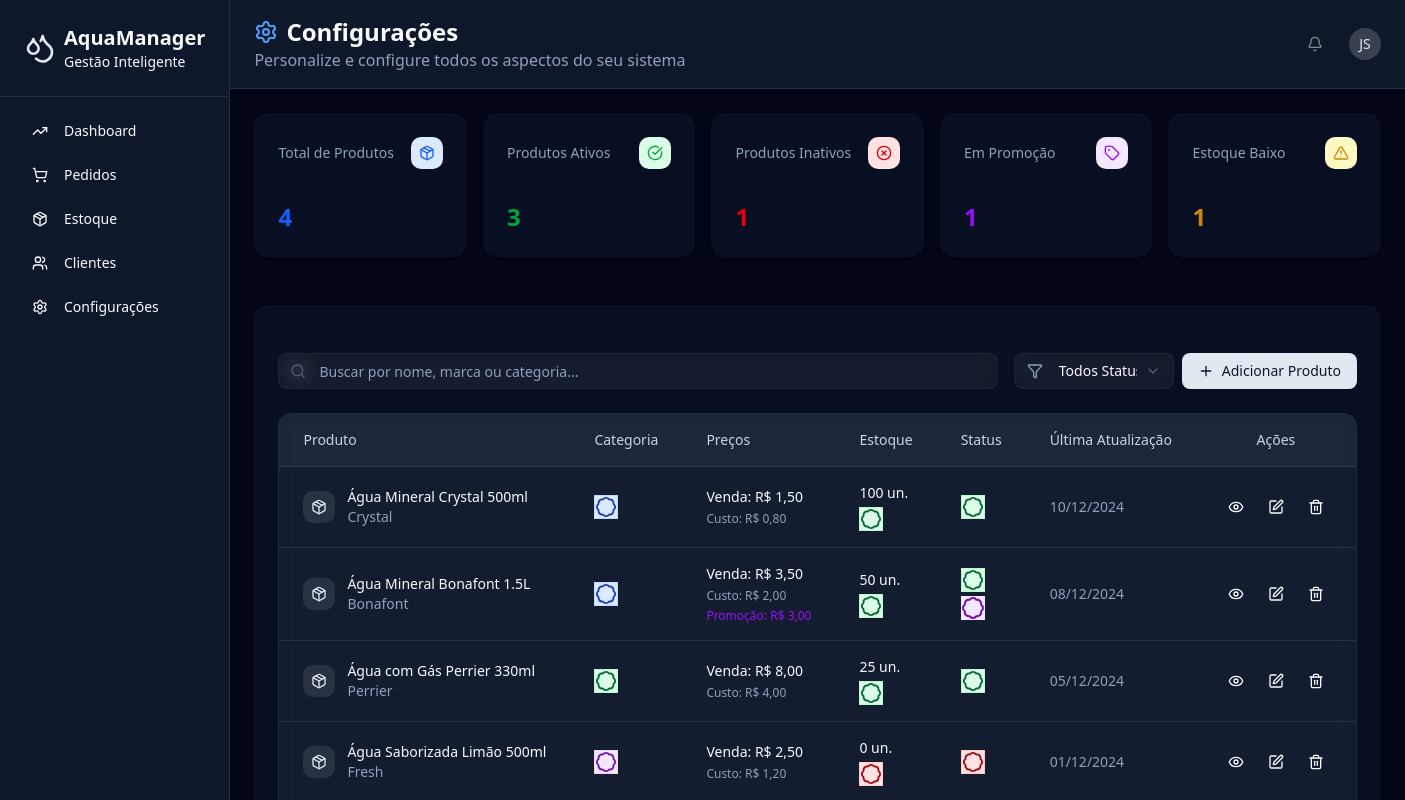
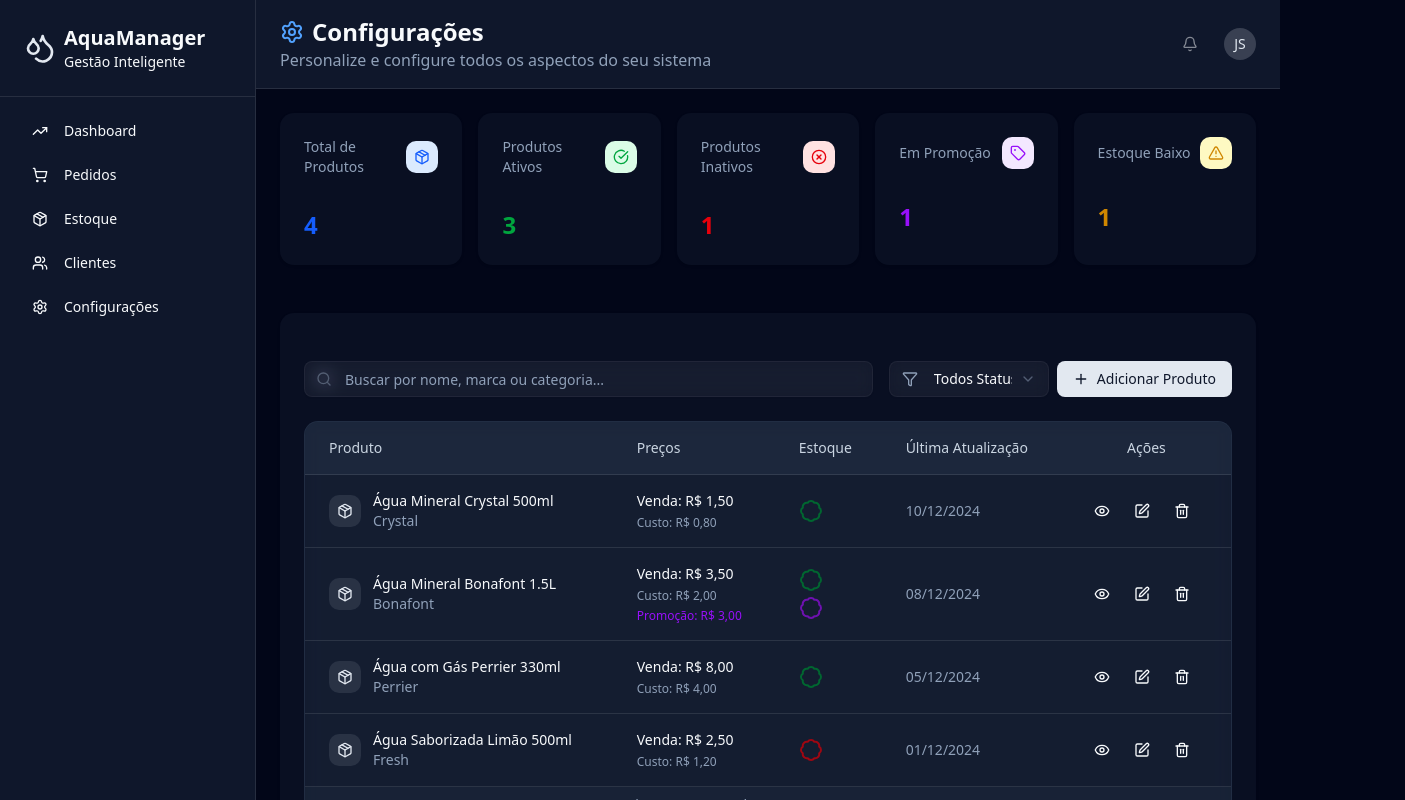
Before and after one commit to OliverioJunior/gestao-loja-agua-mineral, a Next.js app: page /configuracoes/produtos in a window 1280 px wide. Shown: the top 800 px of the page, 1405 px wide, since content can reach past the window. Built offline with nearby package versions, Linux system fonts and the light colour scheme.

Commit message:
refactor(product-table): simplify table layout and styling
- Remove category and status columns to streamline the table
- Update styling to use borderless badges
- Adjust column spans to match new layout

```diff
--- a/src/layout/produtos/ProductRow.tsx
+++ b/src/layout/produtos/ProductRow.tsx
@@ -2,22 +2,10 @@ import { TableCell, TableRow, Button } from "@/shared/components/ui";
 import { Eye, Edit, Trash2, Package, Badge } from "lucide-react";
 import { format } from "date-fns";
 import { ptBR } from "date-fns/locale";
-import {
-  getCategoryColor,
-  getCategoryText,
-  getStatusColor,
-  getStatusText,
-  formatPrice,
-  getStockStatus,
-} from "./product-utils";
+import { getStatusColor, getStatusText, formatPrice } from "./product-utils";
 import { IProductRow } from "./types";
 
 export function ProductRow({ product, onView, onEdit, onDelete }: IProductRow) {
-  const stockStatus = getStockStatus(
-    product.quantidade,
-    product.estoqueMinimo || 0
-  );
-
   return (
     <TableRow className="hover:bg-muted/50 transition-colors">
       <TableCell className="py-4 px-6">
@@ -32,12 +20,6 @@ export function ProductRow({ product, onView, onEdit, onDelete }: IProductRow) {
             </div>
           </div>
         </div>
-      </TableCell>
-
-      <TableCell className="py-4 px-6">
-        <Badge className={`${getCategoryColor(product.categoria)} border`}>
-          {getCategoryText(product.categoria)}
-        </Badge>
       </TableCell>
 
       <TableCell className="py-4 px-6">
@@ -58,27 +40,18 @@ export function ProductRow({ product, onView, onEdit, onDelete }: IProductRow) {
 
       <TableCell className="py-4 px-6">
         <div className="space-y-1">
-          <div className="text-sm font-medium">{product.quantidade} un.</div>
-          <Badge className={`${stockStatus.color} border text-xs`}>
-            {stockStatus.text}
-          </Badge>
-        </div>
-      </TableCell>
-
-      <TableCell className="py-4 px-6">
-        <div className="space-y-1">
           <Badge className={`${getStatusColor(product.ativo)} border`}>
             {getStatusText(product.ativo)}
           </Badge>
           {product.promocao && (
-            <Badge className="bg-purple-100 text-purple-800 border-purple-200 text-xs">
+            <Badge className=" text-purple-800 border-none text-xs">
               Promoção
             </Badge>
           )}
         </div>
       </TableCell>
 
-      <TableCell className="py-4 px-6">
+      <TableCell className="py-4 px-6" colSpan={2}>
         <div className="text-sm text-muted-foreground">
           {format(product.updatedAt, "dd/MM/yyyy", { locale: ptBR })}
         </div>
--- a/src/layout/produtos/ProductTable.tsx
+++ b/src/layout/produtos/ProductTable.tsx
@@ -32,22 +32,21 @@ export function ProductTable({
               <TableHead className="text-left py-4 px-6 text-slate-300 font-medium">
                 Produto
               </TableHead>
-              <TableHead className="text-left py-4 px-6 text-slate-300 font-medium">
-                Categoria
-              </TableHead>
+
               <TableHead className="text-left py-4 px-6 text-slate-300 font-medium">
                 Preços
               </TableHead>
               <TableHead className="text-left py-4 px-6 text-slate-300 font-medium">
                 Estoque
               </TableHead>
-              <TableHead className="text-left py-4 px-6 text-slate-300 font-medium">
-                Status
-              </TableHead>
+
               <TableHead className="text-left py-4 px-6 text-slate-300 font-medium">
                 Última Atualização
               </TableHead>
-              <TableHead className="text-center py-4 px-6 text-slate-300 font-medium">
+              <TableHead
+                className="text-center py-4 px-6 text-slate-300 font-medium"
+                colSpan={2}
+              >
                 Ações
               </TableHead>
             </TableRow>
@@ -66,7 +65,7 @@ export function ProductTable({
             ) : (
               <TableRow>
                 <TableCell
-                  colSpan={7}
+                  colSpan={5}
                   className="text-center py-8 text-slate-400"
                 >
                   Nenhum produto encontrado
@@ -76,7 +75,7 @@ export function ProductTable({
           </TableBody>
           <TableFooter>
             <TableRow>
-              <TableCell className="text-center" colSpan={6}>
+              <TableCell className="text-center" colSpan={5}>
                 <span className="text-sm text-slate-400">
                   {products.length} produto(s) encontrado(s)
                 </span>
--- a/src/layout/produtos/product-utils.ts
+++ b/src/layout/produtos/product-utils.ts
@@ -1,7 +1,7 @@
 export function getCategoryColor(categoria?: string | null): string {
   switch (categoria?.toLowerCase()) {
     case "água mineral":
-      return "bg-blue-100 text-blue-800 border-blue-200";
+      return "text-blue-800 border-none";
     case "água com gás":
       return "bg-green-100 text-green-800 border-green-200";
     case "água saborizada":
@@ -29,9 +29,7 @@ export function getCategoryText(categoria?: string | null): string {
 }
 
 export function getStatusColor(ativo: boolean): string {
-  return ativo
-    ? "bg-green-100 text-green-800 border-green-200"
-    : "bg-red-100 text-red-800 border-red-200";
+  return ativo ? "text-green-800 border-none" : " text-red-800 border-none";
 }
 
 export function getStatusText(ativo: boolean): string {
@@ -45,7 +43,10 @@ export function formatPrice(price: number): string {
   }).format(price / 100);
 }
 
-export function getStockStatus(quantidade: number, estoqueMinimo: number): {
+export function getStockStatus(
+  quantidade: number,
+  estoqueMinimo: number
+): {
   status: "normal" | "baixo" | "zerado";
   color: string;
   text: string;
@@ -53,7 +54,7 @@ export function getStockStatus(quantidade: number, estoqueMinimo: number): {
   if (quantidade === 0) {
     return {
       status: "zerado",
-      color: "bg-red-100 text-red-800 border-red-200",
+      color: "text-red-800 border-none",
       text: "Sem Estoque",
     };
   }
@@ -61,14 +62,14 @@ export function getStockStatus(quantidade: number, estoqueMinimo: number): {
   if (quantidade <= estoqueMinimo) {
     return {
       status: "baixo",
-      color: "bg-yellow-100 text-yellow-800 border-yellow-200",
+      color: "text-yellow-800 border-none",
       text: "Estoque Baixo",
     };
   }
 
   return {
     status: "normal",
-    color: "bg-green-100 text-green-800 border-green-200",
+    color: "text-green-800 border-none",
     text: "Estoque Normal",
   };
 }
```
